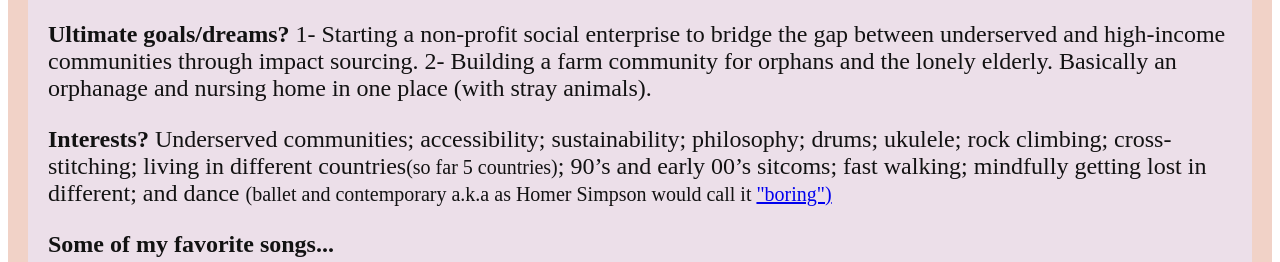
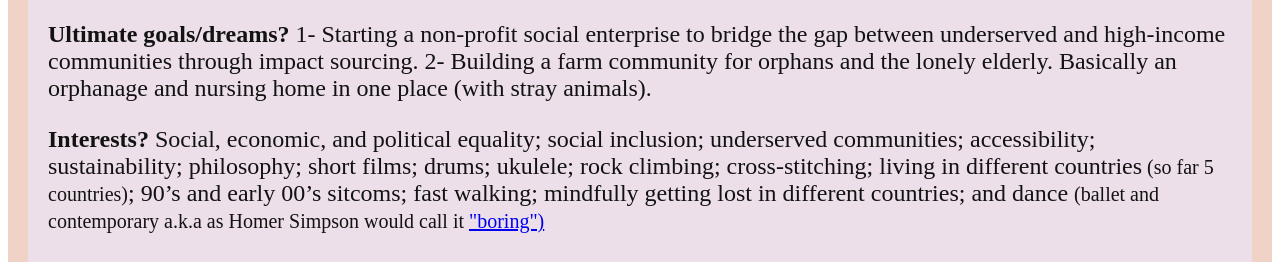
Before and after one commit to CorkCork/corkcork.github.io, a plain HTML site: page index.html in a window 1280 px wide. Shown: the part 2224-2486 px from the top of the page. Drawn offline with Linux system fonts and the light colour scheme.

Commit message:
Update README

```diff
--- a/index.html
+++ b/index.html
@@ -9,7 +9,7 @@
     <div style="background-color: AntiqueWhite; color:brown; padding:20px;" align="center">
       <font size="+2"><h1><span style="color:brown"> About A Girl </span></h1></font>
 
-  <img height="390" width="280" src="img/img8.JPG" alt="Picture of me" align="left"/>
+   <img height="390" width="280" src="img/img8.JPG" alt="Picture of me" align="left"/>
 
       <p> <font size="+2"> Hi, there! How are you? Hope you're having a nice day. I'm <i> Esin</i>. I am from Izmir, Turkey, and currently, a graduate student in New York City majoring in data analytics. Previously, I studied psychology in Berkeley, CA.</p>
 
@@ -25,7 +25,7 @@
       </a> </p>
        And additional projects & visualizations: <a href= "https://docs.google.com/presentation/d/1LfnIapsl0EfeGxMFh4SBejcOOHmXtGwIpkPDj4_dj_0/edit?usp=sharing" target="-blank"> Google Slides
       </a> </p>
-       And some writing about psychology<small><i>(English and Turkish)</small></i>: <a href= "https://allaboutdepressionblog.tumblr.com/" target="-blank"> Tumblr</font></a>
+       And some writing about psychology<small><i> (English and Turkish)</small></i>: <a href= "https://allaboutdepressionblog.tumblr.com/" target="-blank"> Tumblr</font></a>
 
            </div>
 
@@ -89,7 +89,7 @@
 
                  <p><strong>Ultimate goals/dreams?</strong> 1- Starting a non-profit social enterprise to bridge the gap between underserved and high-income communities through impact sourcing. 2- Building a farm community for orphans and the lonely elderly. Basically an orphanage and nursing home in one place (with stray animals).</p>
 
-                <p><strong>Interests?</strong> Underserved communities; accessibility; sustainability; philosophy; drums; ukulele; rock climbing; cross-stitching; living in different countries<small>(so far 5 countries)</small>; 90’s and early 00’s sitcoms; fast walking; mindfully getting lost in different; and dance <small> (ballet and contemporary a.k.a as Homer Simpson would call it <a href= "https://youtu.be/f1DGp9zXs3o?t=255" target="-blank"> "boring")</small></a> </p>
+                <p><strong>Interests?</strong> Social, economic, and political equality; social inclusion; underserved communities; accessibility; sustainability; philosophy; short films; drums; ukulele; rock climbing; cross-stitching; living in different countries<small> (so far 5 countries)</small>; 90’s and early 00’s sitcoms; fast walking; mindfully getting lost in different countries; and dance <small> (ballet and contemporary a.k.a as Homer Simpson would call it <a href= "https://youtu.be/f1DGp9zXs3o?t=255" target="-blank"> "boring")</small></a> </p>
 
 
                 <p><strong>Some of my favorite songs...</strong></p>
```
Also changed, not shown: 1 other file.
